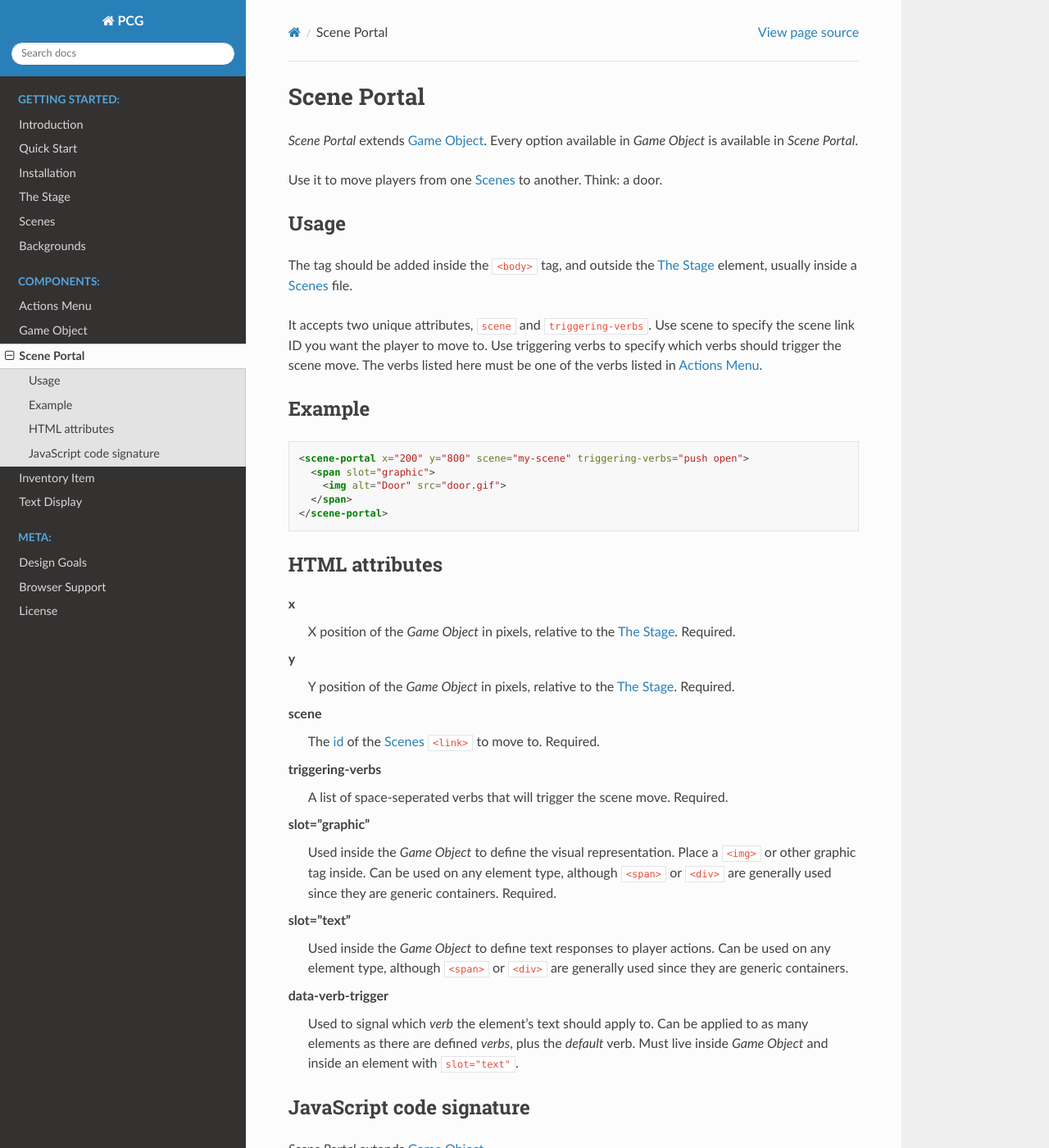
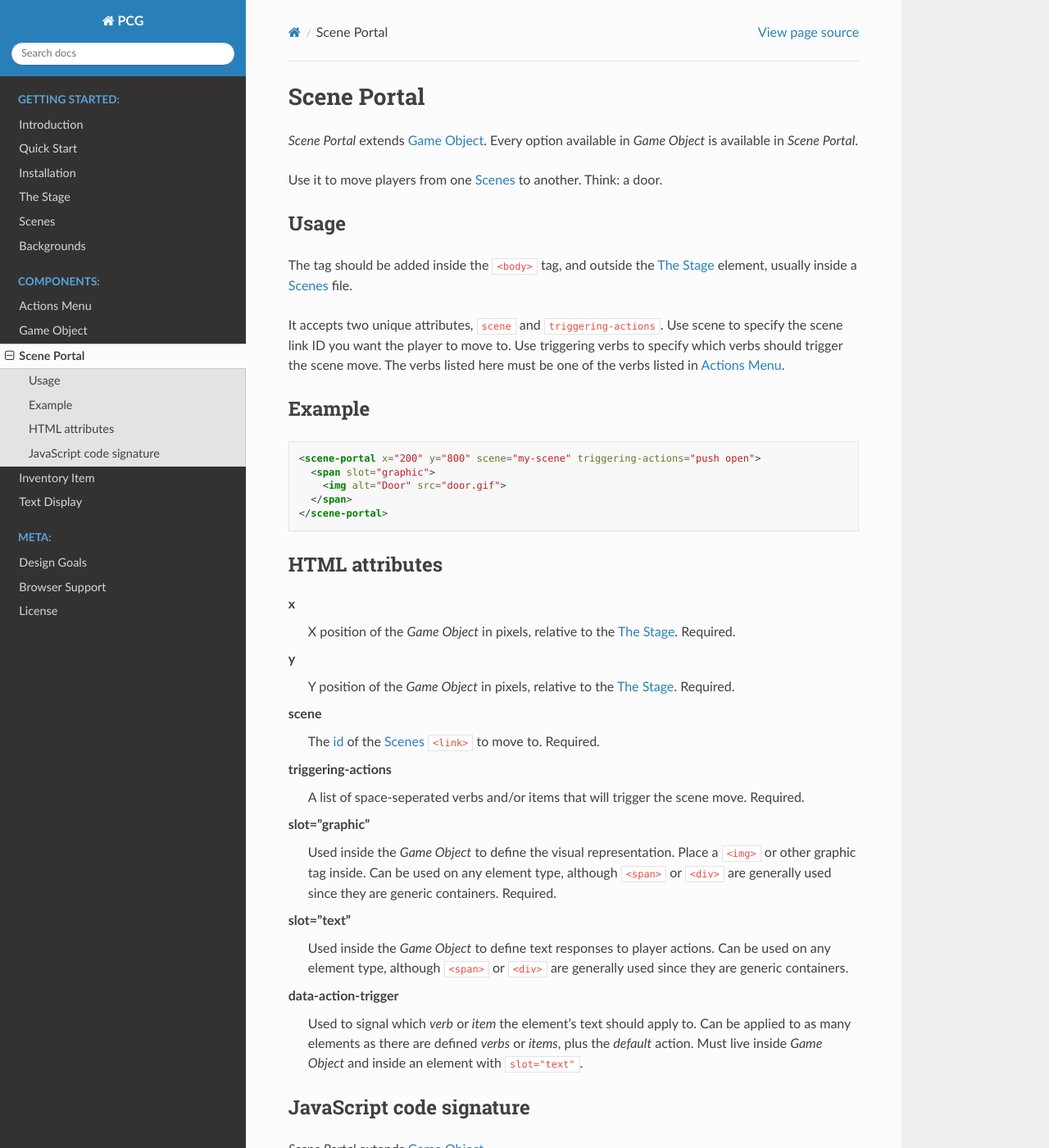
Before and after one commit to bronzehedwick/pcg, a Sphinx documentation site: the page built from docs/components/scene-portal.rst, in a window 1280 px wide and 1400 px high. Shown: the whole window at 82% size. Built offline with Sphinx 7.4.7 and the Read the Docs theme 2.0.0, drawn with Linux system fonts in a browser that asks for light colours.

Commit message:
Rename verbs to actions
Rename the verb term to actions across the application. This is so that
verbs and items and anything else that comes down the pike can be
handled under the same generic name space.

```diff
--- a/docs/components/actions-menu.rst
+++ b/docs/components/actions-menu.rst
@@ -44,6 +44,9 @@ HTML attributes
 verbs
   Space seperated list of words to be transformed into player actions.
 
+items
+  Space seperated list of words to be transformed into player items. Generated dynamically based on player actions.
+
 JavaScript code signature
 -------------------------
 
--- a/docs/components/scene-portal.rst
+++ b/docs/components/scene-portal.rst
@@ -14,7 +14,7 @@ The tag should be added inside the ``<body>`` tag, and outside the
 :doc:`../usage/stage` element, usually inside a :doc:`../usage/scenes`
 file.
 
-It accepts two unique attributes, ``scene`` and ``triggering-verbs``.
+It accepts two unique attributes, ``scene`` and ``triggering-actions``.
 Use scene to specify the scene link ID you want the player to move
 to. Use triggering verbs to specify which verbs should trigger the
 scene move. The verbs listed here must be one of the verbs listed in
@@ -25,7 +25,7 @@ Example
 
 .. code-block:: html
 
-  <scene-portal x="200" y="800" scene="my-scene" triggering-verbs="push open">
+  <scene-portal x="200" y="800" scene="my-scene" triggering-actions="push open">
     <span slot="graphic">
       <img alt="Door" src="door.gif">
     </span>
@@ -43,8 +43,8 @@ y
 scene
   The `id`_ of the :doc:`../usage/scenes` ``<link>`` to move to. Required.
 
-triggering-verbs
-  A list of space-seperated verbs that will trigger the scene move. Required.
+triggering-actions
+  A list of space-seperated verbs and/or items that will trigger the scene move. Required.
 
 slot="graphic"
   Used inside the *Game Object* to define the visual representation. Place a ``<img>`` or other graphic tag inside. Can be used on any element type, although ``<span>`` or ``<div>`` are generally used since they are generic containers. Required.
@@ -52,8 +52,8 @@ slot="graphic"
 slot="text"
   Used inside the *Game Object* to define text responses to player actions. Can be used on any element type, although ``<span>`` or ``<div>`` are generally used since they are generic containers.
 
-data-verb-trigger
-  Used to signal which *verb* the element's text should apply to. Can be applied to as many elements as there are defined *verbs*, plus the *default* verb. Must live inside *Game Object* and inside an element with ``slot="text"``.
+data-action-trigger
+  Used to signal which *verb* or *item* the element's text should apply to. Can be applied to as many elements as there are defined *verbs* or *items*, plus the *default* action. Must live inside *Game Object* and inside an element with ``slot="text"``.
 
 JavaScript code signature
 -------------------------
--- a/src/components/inventory-item/inventory-item.mjs
+++ b/src/components/inventory-item/inventory-item.mjs
@@ -19,11 +19,11 @@ export class InventoryItem extends GameObject {
    * @returns {void}
    */
   obtainCallback() {
-    const verb = document.body.dataset.verbActive;
+    const verb = document.body.dataset.activeAction;
     // Ignore if the active verb is not the "triggering verb" for this item.
     if (!verb) return;
-    if (!this.triggeringVerbs) return;
-    if (!this.triggeringVerbs.includes(verb)) return;
+    if (!this.triggeringActions) return;
+    if (!this.triggeringActions.includes(verb)) return;
     // Create the items property on actions-menu if it doesn't exist.
     const actionsMenu = document.getElementsByTagName('actions-menu')[0];
     if (!actionsMenu.getAttribute('items')) {
```
Also changed, not shown: docs/components/game-object.rst (+17 -17 lines), docs/components/inventory-item.rst (+4 -4 lines), src/components/actions-menu/actions-menu.mjs (+10 -8 lines), src/components/game-object/game-object.mjs (+10 -12 lines), src/components/scene-portal/scene-portal.mjs (+7 -7 lines), 4 other files.
